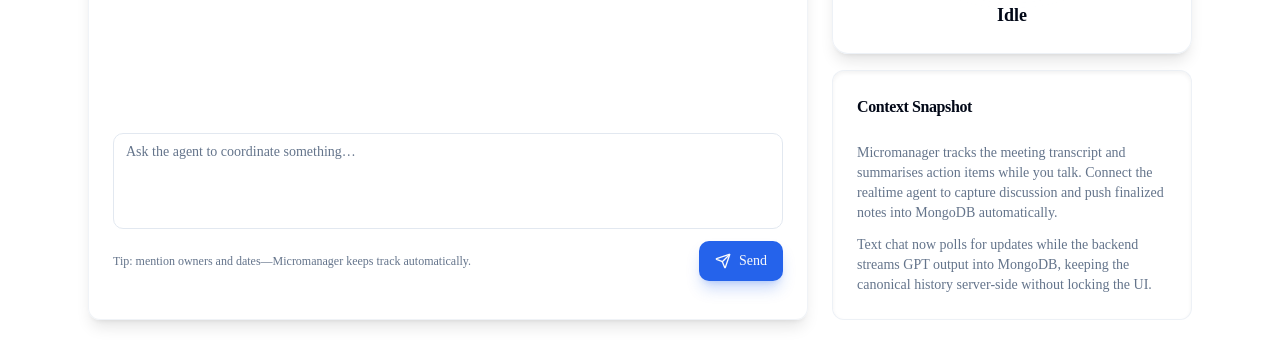
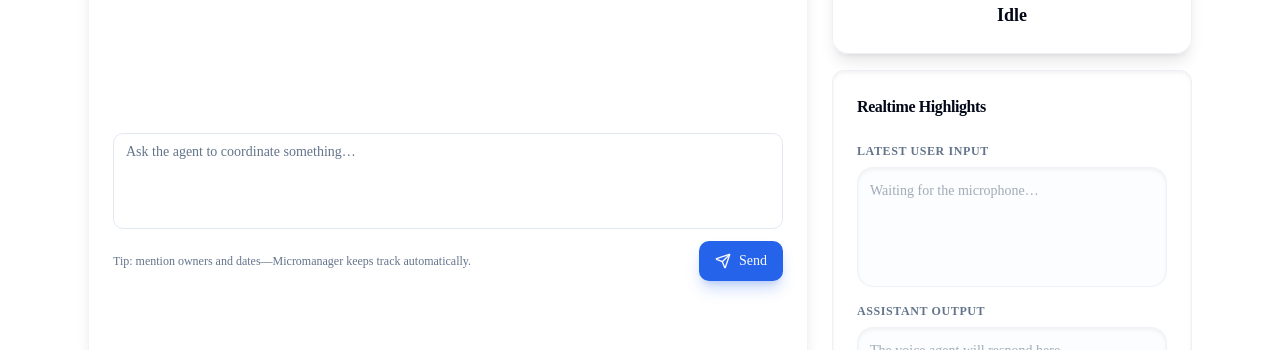
Before and after one commit to Reksa97/micromanager-agent, a Next.js app in the folder web/: page / in a window 1280 px wide. Shown: the part 602-952 px from the top of the page. Built offline with nearby package versions, Linux system fonts and the light colour scheme; no server answers; the database is empty; sample sign-in values are in the browser's storage.

Commit message:
ui fixes

```diff
--- a/web/src/features/chat/components/chat-panel.tsx
+++ b/web/src/features/chat/components/chat-panel.tsx
@@ -8,6 +8,7 @@ import { Button } from "@/components/ui/button";
 import { Card, CardContent, CardHeader, CardTitle } from "@/components/ui/card";
 import { ScrollArea } from "@/components/ui/scroll-area";
 import { Textarea } from "@/components/ui/textarea";
+import { cn } from "@/lib/utils";
 import { useChat } from "@/features/chat/hooks/use-chat";
 import { useRealtimeAgent } from "@/features/chat/hooks/use-realtime-agent";
 import { MessageBubble } from "@/features/chat/components/message-bubble";
@@ -33,6 +34,13 @@ export function ChatPanel() {
   });
 
   const sortedMessages = useMemo(() => messages, [messages]);
+
+  const transcriptText = realtime.voiceSignals.transcript?.trim();
+  const assistantStreamingText = realtime.voiceSignals.agentSpeech?.trim();
+  const assistantResponseText = realtime.voiceSignals.assistantResponse?.trim();
+  const assistantOutput = assistantStreamingText || assistantResponseText;
+  const reasoningText = realtime.voiceSignals.actionSummary?.trim();
+  const assistantBadge = assistantStreamingText ? "Streaming" : assistantResponseText ? "Completed" : undefined;
 
   const handleSubmit = async (event: FormEvent<HTMLFormElement>) => {
     event.preventDefault();
@@ -119,22 +127,64 @@ export function ChatPanel() {
           }}
         />
         <VoiceVisualizer signals={realtime.voiceSignals} />
-        <Card className="border border-border/60 bg-card/80 shadow-inner">
+        <Card className="border border-border/60 bg-card/90 shadow-inner">
           <CardHeader>
-            <CardTitle className="text-base">Context Snapshot</CardTitle>
+            <CardTitle className="text-base">Realtime Highlights</CardTitle>
           </CardHeader>
-          <CardContent className="space-y-3 text-sm text-muted-foreground">
-            <p>
-              Micromanager tracks the meeting transcript and summarises action items while you talk. Connect the
-              realtime agent to capture discussion and push finalized notes into MongoDB automatically.
-            </p>
-            <p>
-              Text chat now polls for updates while the backend streams GPT output into MongoDB, keeping the canonical
-              history server-side without locking the UI.
-            </p>
+          <CardContent className="space-y-4">
+            <RealtimeBucket
+              title="Latest User Input"
+              value={transcriptText}
+              placeholder="Waiting for the microphone…"
+            />
+            <RealtimeBucket
+              title="Assistant Output"
+              value={assistantOutput}
+              placeholder="The voice agent will respond here."
+              badge={assistantBadge}
+            />
+            <RealtimeBucket
+              title="Reasoning & Tool Use"
+              value={reasoningText}
+              placeholder="No tools invoked yet."
+            />
           </CardContent>
         </Card>
       </div>
     </div>
   );
 }
+
+interface RealtimeBucketProps {
+  title: string;
+  value?: string | null;
+  placeholder: string;
+  badge?: string;
+}
+
+function RealtimeBucket({ title, value, placeholder, badge }: RealtimeBucketProps) {
+  const trimmed = value?.trim();
+  const display = trimmed && trimmed.length > 0 ? trimmed : undefined;
+  return (
+    <div className="space-y-2">
+      <div className="flex items-center justify-between gap-2 text-xs font-semibold uppercase tracking-wider text-muted-foreground">
+        <span>{title}</span>
+        {badge ? (
+          <span className="rounded-full bg-primary/10 px-2 py-0.5 text-[10px] font-medium text-primary">
+            {badge}
+          </span>
+        ) : null}
+      </div>
+      <div className="min-h-[120px] rounded-2xl border border-border/50 bg-muted/20 px-3 py-3 shadow-inner">
+        <p
+          className={cn(
+            "whitespace-pre-wrap break-words text-sm leading-relaxed transition-colors",
+            display ? "text-foreground" : "text-muted-foreground/60",
+          )}
+        >
+          {display ?? placeholder}
+        </p>
+      </div>
+    </div>
+  );
+}
--- a/web/src/features/chat/hooks/use-realtime-agent.ts
+++ b/web/src/features/chat/hooks/use-realtime-agent.ts
@@ -65,7 +65,12 @@ export function useRealtimeAgent({ onMessages, onError }: UseRealtimeAgentOption
     clearRegisteredListeners();
     assistantStreamRef.current = null;
     pendingForPersistence.current = [];
-    setSignals({ state: "idle", lastUpdate: Date.now() });
+    setSignals((prev) => ({
+      ...prev,
+      state: "idle",
+      lastUpdate: Date.now(),
+      agentSpeech: undefined,
+    }));
   }, [clearRegisteredListeners]);
 
   const flushPending = useCallback(async () => {
@@ -118,6 +123,7 @@ export function useRealtimeAgent({ onMessages, onError }: UseRealtimeAgentOption
       state: "speaking",
       lastUpdate: Date.now(),
       agentSpeech: updated.content,
+      assistantResponse: undefined,
     }));
   }, []);
 
@@ -152,6 +158,7 @@ export function useRealtimeAgent({ onMessages, onError }: UseRealtimeAgentOption
         state: "listening",
         lastUpdate: Date.now(),
         agentSpeech: undefined,
+        assistantResponse: trimmed,
       }));
     },
     [onMessages],
@@ -184,7 +191,13 @@ export function useRealtimeAgent({ onMessages, onError }: UseRealtimeAgentOption
   const startSession = useCallback(async () => {
     if (sessionRef.current) return sessionRef.current;
 
-    setSignals({ state: "connecting", lastUpdate: Date.now(), agentSpeech: undefined });
+    setSignals((prev) => ({
+      ...prev,
+      state: "connecting",
+      lastUpdate: Date.now(),
+      agentSpeech: undefined,
+      error: undefined,
+    }));
 
     try {
       const response = await fetch("/api/realtime/session", { method: "POST" });
@@ -232,6 +245,7 @@ export function useRealtimeAgent({ onMessages, onError }: UseRealtimeAgentOption
               : "ended",
           lastUpdate: Date.now(),
           agentSpeech: status === "disconnected" || status === "disconnecting" ? undefined : prev.agentSpeech,
+          error: status === "connected" ? undefined : prev.error,
         }));
 
         if (status === "disconnected" || status === "disconnecting") {
@@ -247,6 +261,7 @@ export function useRealtimeAgent({ onMessages, onError }: UseRealtimeAgentOption
           ...prev,
           state: "processing",
           lastUpdate: Date.now(),
+          assistantResponse: prev.assistantResponse,
         }));
       });
 
@@ -282,11 +297,33 @@ export function useRealtimeAgent({ onMessages, onError }: UseRealtimeAgentOption
         }));
       });
 
+      registerTransport("function_call", (event) => {
+        let prettyArgs = event.arguments;
+        try {
+          const parsed = JSON.parse(event.arguments ?? "{}");
+          prettyArgs = JSON.stringify(parsed, null, 2);
+        } catch {
+          // fall back to raw string
+        }
+        const trimmed = (prettyArgs ?? "").trim();
+        const preview = trimmed.length > 240 ? `${trimmed.slice(0, 240)}…` : trimmed;
+        setSignals((prev) => ({
+          ...prev,
+          actionSummary: `Tool ${event.name} invoked${preview ? `\n${preview}` : ""}`,
+          lastUpdate: Date.now(),
+        }));
+      });
+
       registerTransport("error", (transportError) => {
         const raw = transportError.error;
         const err = raw instanceof Error ? raw : new Error(String(raw ?? "Realtime transport error"));
         console.error("Realtime transport error", err);
-        setSignals({ state: "error", lastUpdate: Date.now(), error: err.message });
+        setSignals((prev) => ({
+          ...prev,
+          state: "error",
+          lastUpdate: Date.now(),
+          error: err.message,
+        }));
         onError?.(err);
       });
 
@@ -303,7 +340,12 @@ export function useRealtimeAgent({ onMessages, onError }: UseRealtimeAgentOption
         const base = payload.error;
         const err = base instanceof Error ? base : new Error(String(base ?? "Unknown realtime error"));
         console.error("Realtime session error", err);
-        setSignals({ state: "error", lastUpdate: Date.now(), error: err.message });
+        setSignals((prev) => ({
+          ...prev,
+          state: "error",
+          lastUpdate: Date.now(),
+          error: err.message,
+        }));
         onError?.(err);
       };
 
@@ -338,7 +380,12 @@ export function useRealtimeAgent({ onMessages, onError }: UseRealtimeAgentOption
       console.error(error);
       const err = error as Error;
       onError?.(err);
-      setSignals({ state: "error", lastUpdate: Date.now(), error: err.message });
+      setSignals((prev) => ({
+        ...prev,
+        state: "error",
+        lastUpdate: Date.now(),
+        error: err.message,
+      }));
       sessionRef.current = null;
       agentRef.current = null;
       clearRegisteredListeners();
--- a/web/src/features/chat/types.ts
+++ b/web/src/features/chat/types.ts
@@ -27,6 +27,7 @@ export interface VoiceSessionSignals {
   lastUpdate: number;
   transcript?: string;
   agentSpeech?: string;
+  assistantResponse?: string;
   actionSummary?: string;
   error?: string;
 }
```
